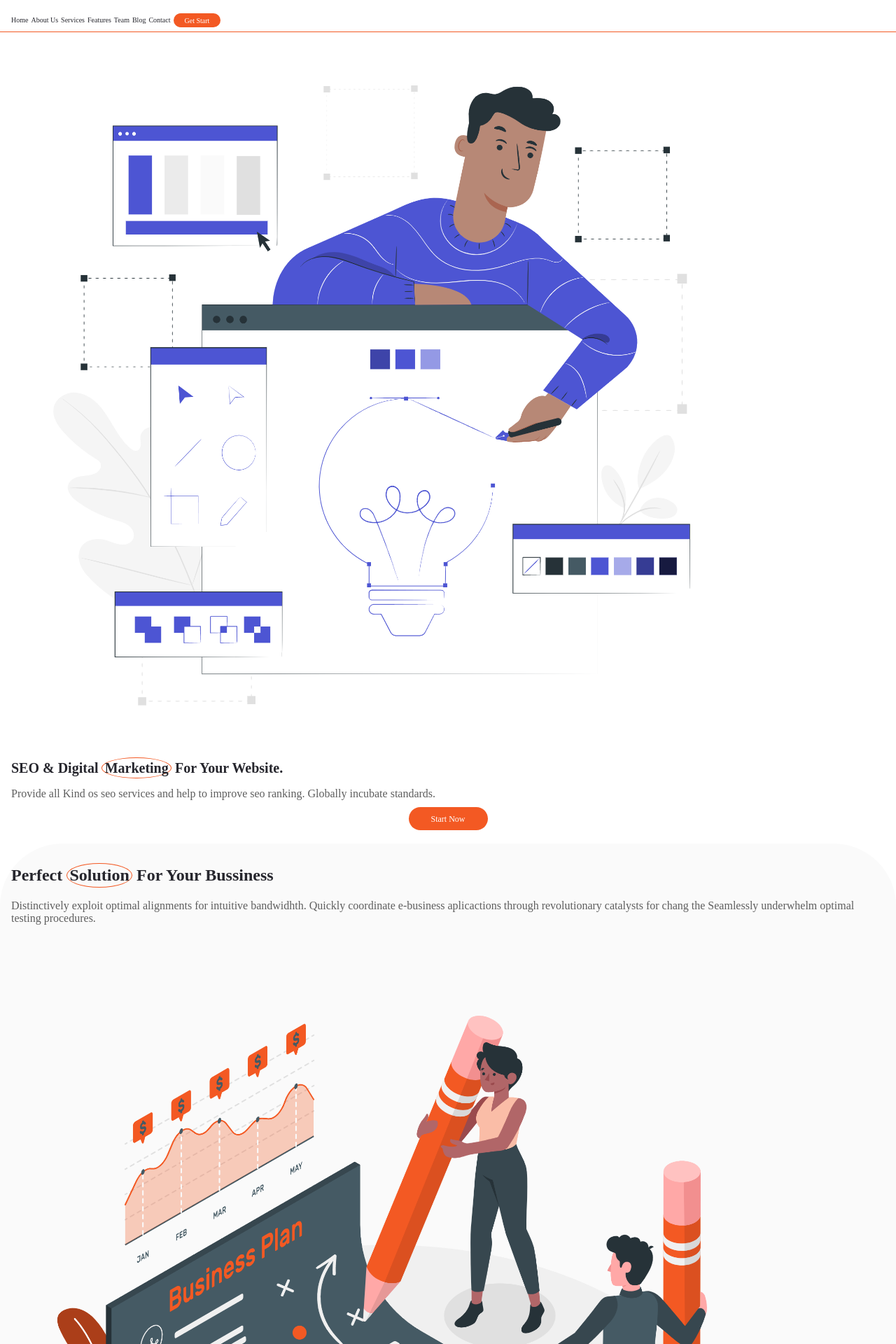
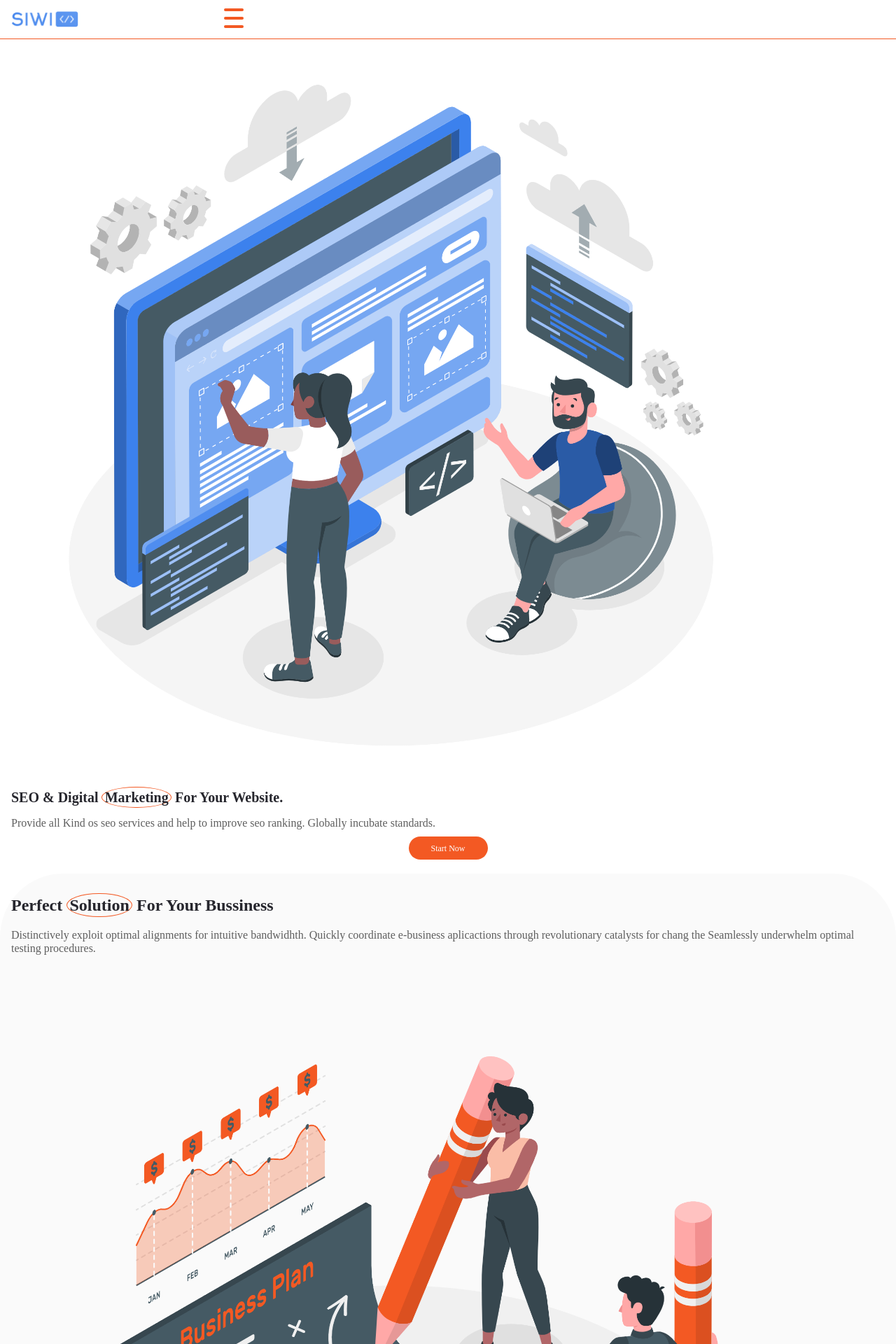
Before and after one commit to sigfriedga/project_tfg, a PHP site: page / in a window 1280 px wide. Shown: the top 1920 px of the page at 70% size. Run offline with PHP 8.4, Linux system fonts and the light colour scheme; some libraries are stand-ins or nearby versions.

Commit message:
added burger menu and logo

```diff
--- a/css/main.css
+++ b/css/main.css
@@ -104,7 +104,7 @@ textarea {
    ========================================================================== */
 /***********************************BTN*********************************/
 .btn__orange {
-  color: var(--white);
+  color: var(--white) !important;
   background-color: var(--btn_or);
   border-radius: 60px;
   padding: 0.6rem 2rem;
@@ -115,23 +115,120 @@ textarea {
 
 
 /**********************************NAV*********************************/
-nav {
-  width: 100%;
-  background-color: var(--white);
-  margin: 0 1rem 0.5rem;
+img {
+  max-width: 6rem;
+  margin: 1rem;
 }
 
-.nav__btn a {
-  color: var(--dark);
-  font-family: var(--font_text);
-  font-size: 10px;
-  text-decoration: none;
-  text-align: center;
+.hamburger {
+  position: fixed;
+  background-color: transparent;
+  left: 0;
+  top: 0;
+  height: 30px;
+  width: 30px;
+  padding: 1rem 20rem;
+  -webkit-transform: translate3d(0, 0, 0);
+  transform: translate3d(0, 0, 0);
+  -webkit-transition: -webkit-transform 0.25s cubic-bezier(0.05, 1.04, 0.72, 0.98);
+  transition: transform 0.25s cubic-bezier(0.05, 1.04, 0.72, 0.98);
+  z-index: 1002;
+  cursor: pointer;
+  -webkit-user-select: none;
+  -moz-user-select: none;
+  -ms-user-select: none;
+  user-select: none
 }
 
-.nav__btn a:last-child {
-  color: var(--white);
-  padding: 0.3rem 1rem;
+.hamburger.is-active {
+  background-color: none;
+}
+
+._layer {
+  background: var(--btn_or);
+  margin-bottom: 4px;
+  border-radius: 2px;
+  width: 28px;
+  height: 4px;
+  opacity: 1;
+  -webkit-transform: translate3d(0, 0, 0);
+  transform: translate3d(0, 0, 0);
+  -webkit-transition: all 0.25s cubic-bezier(0.05, 1.04, 0.72, 0.98);
+  transition: all 0.25s cubic-bezier(0.05, 1.04, 0.72, 0.98);
+}
+
+.hamburger:hover .-top {
+  -webkit-transform: translateY(-100%);
+  -ms-transform: translateY(-100%);
+  transform: translateY(-100%);
+}
+
+.hamburger:hover .-bottom {
+  -webkit-transform: translateY(100%);
+  -ms-transform: translateY(100%);
+  transform: translateY(100%);
+}
+
+.hamburger.is-active .-top {
+  -webkit-transform: translateY(200%) rotate(45deg) !important;
+  -ms-transform: translateY(200%) rotate(45deg) !important;
+  transform: translateY(200%) rotate(45deg) !important;
+}
+
+.hamburger.is-active .-mid {
+  opacity: 0;
+}
+
+.hamburger.is-active .-bottom {
+  -webkit-transform: translateY(-200%) rotate(135deg) !important;
+  -ms-transform: translateY(-200%) rotate(135deg) !important;
+  transform: translateY(-200%) rotate(135deg) !important;
+}
+
+.menuppal.is_active {
+  transform: translate3d(0px, 0px, 0px);
+}
+
+.menuppal {
+  background-color: rgba(255, 255, 255, 0.95);
+  bottom: 0;
+  height: 100%;
+  left: 0;
+  overflow-y: scroll;
+  position: fixed;
+  top: 0;
+  transform: translate3d(0px, -100%, 0px);
+  transition: transform 0.35s cubic-bezier(0.05, 1.04, 0.72, 0.98) 0s;
+  width: 100%;
+  z-index: 1001;
+}
+
+.menuppal ul {
+  margin: 3.5rem;
+  padding: 0;
+}
+
+.menuppal ul li {
+  list-style: none;
+  text-align: center;
+  font-family: var(--font_text);
+  /*color:$nav-color-text;*/
+  font-size: 1.5rem;
+  line-height: 3em;
+  height: 3em;
+  color: var(--blue);
+  text-transform: none;
+  font-weight: bold;
+}
+
+.menuppal ul li a {
+  text-decoration: none;
+  color: var(--blue);
+}
+
+.menuppal ul li a:hover {
+  text-decoration: none;
+  color: var(--btn_or);
 }
 
 /*******************************HEADER********************************/
--- a/index.html
+++ b/index.html
@@ -13,7 +13,7 @@
   <meta property="og:image" content="">
 
   <link rel="manifest" href="site.webmanifest">
-  <link rel="apple-touch-icon" href="icon.png">
+  <link rel="apple-touch-icon" href="img/icon.png">
   <!-- Place favicon.ico in the root directory -->
 
   <link rel="stylesheet" href="css/normalize.css">
@@ -24,30 +24,34 @@
     rel=" stylesheet ">
   <script src="https://kit.fontawesome.com/6cf2391fde.js" crossorigin="anonymous"></script>
 
-
-
   <meta name="theme-color" content="#fafafa">
 </head>
 
 <body>
-  <nav>
-    <img src="" alt="">
-    <div class="nav__btn nav__mbl ">
-      <a href="#">Home</a>
-      <a href="#">About Us</a>
-      <a href="#">Services</a>
-      <a href="#">Features</a>
-      <a href="#">Team</a>
-      <a href="#">Blog</a>
-      <a href="#">Contact</a>
-      <a class="btn__orange" href="#">Get Start</a>
-    </div>
-    <!--nav__btn-->
+  <div class="img__nav">
+    <img src="img/logo2.png" alt="">
+  </div>
+  <div class="hamburger">
+    <div class="_layer -top"></div>
+    <div class="_layer -mid"></div>
+    <div class="_layer -bottom"></div>
+  </div>
+  <nav class="menuppal nav__btn nav__mb">
+    <ul>
+      <li><a href="#">Home</a></li>
+      <li><a href="#">About Us</a></li>
+      <li><a href="#">Services</a></li>
+      <li><a href="#">Services</a></li>
+      <li><a href="#">Team</a></li>
+      <li><a href="#">Blog</a></li>
+      <li><a href="#" class="btn__orange">Contact</a></li>
+    </ul>
   </nav>
+  <!--nav__btn-->
   <header class="header__area">
     <div class="header__text">
       <div class="header__img">
-        <img src="img/Design tools-pana.png" alt="">
+        <img src="img/Website Creator-amico.png" alt="">
       </div>
       <h1>SEO &amp; Digital <span>Marketing</span> For Your Website.</h1>
       <p>Provide all Kind os seo services and help to improve seo ranking. Globally incubate standards.</p>
--- a/js/main.js
+++ b/js/main.js
@@ -0,0 +1,21 @@
+// selector
+var menu = document.querySelector('.hamburger');
+
+// method
+function toggleMenu(event) {
+  this.classList.toggle('is-active');
+  document.querySelector(".menuppal").classList.toggle("is_active");
+  event.preventDefault();
+}
+
+// event
+menu.addEventListener('click', toggleMenu, false);
+
+//Solución con jQUery
+/*$(document).ready(function(){
+	$('.hamburger').click(function() {
+		$('.hamburger').toggleClass('is-active');
+		$('.menuresponsive').toggleClass('is-active');
+		return false;
+	});
+});*/
```
Also changed, not shown: img/Website Creator-amico.png (added), img/Website Creator-amico.svg (added), img/icon.png (added), img/logo.png (added), img/logo2.png (added).
